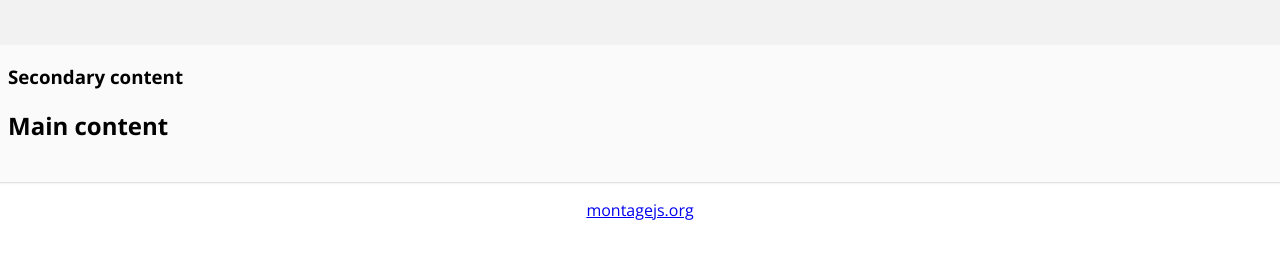
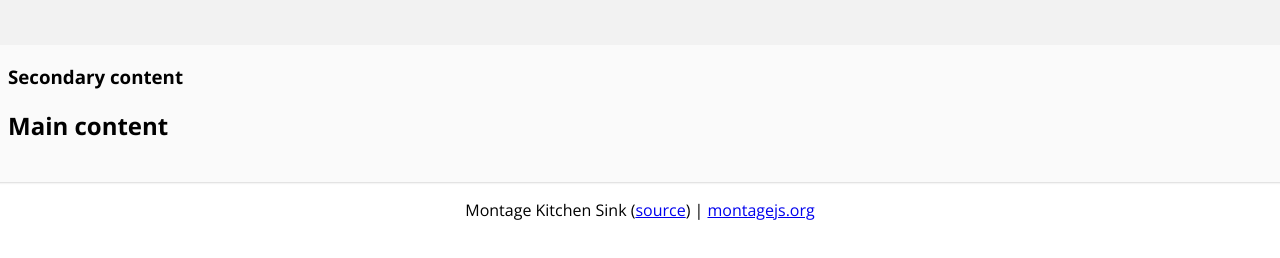
Before and after one commit to montagejs/kitchen-sink, a website: page ui/main.reel/main.html in a window 1280 px wide. Shown: the part 122-380 px from the top of the page. Drawn offline with nearby package versions, Linux system fonts and the light colour scheme; files whose address does not match are found by name.

Commit message:
Added source link to footer

```diff
--- a/ui/main.reel/main.html
+++ b/ui/main.reel/main.html
@@ -121,7 +121,7 @@
       </div>
 
       <footer>
-        <p><a href="http://montagejs.org">montagejs.org</a></p>
+        <p>Montage Kitchen Sink (<a href="https://github.com/montagejs/kitchen-sink">source</a>) | <a href="http://montagejs.org">montagejs.org</a></p>
       </footer>
 
     </div> <!-- /container -->
```
